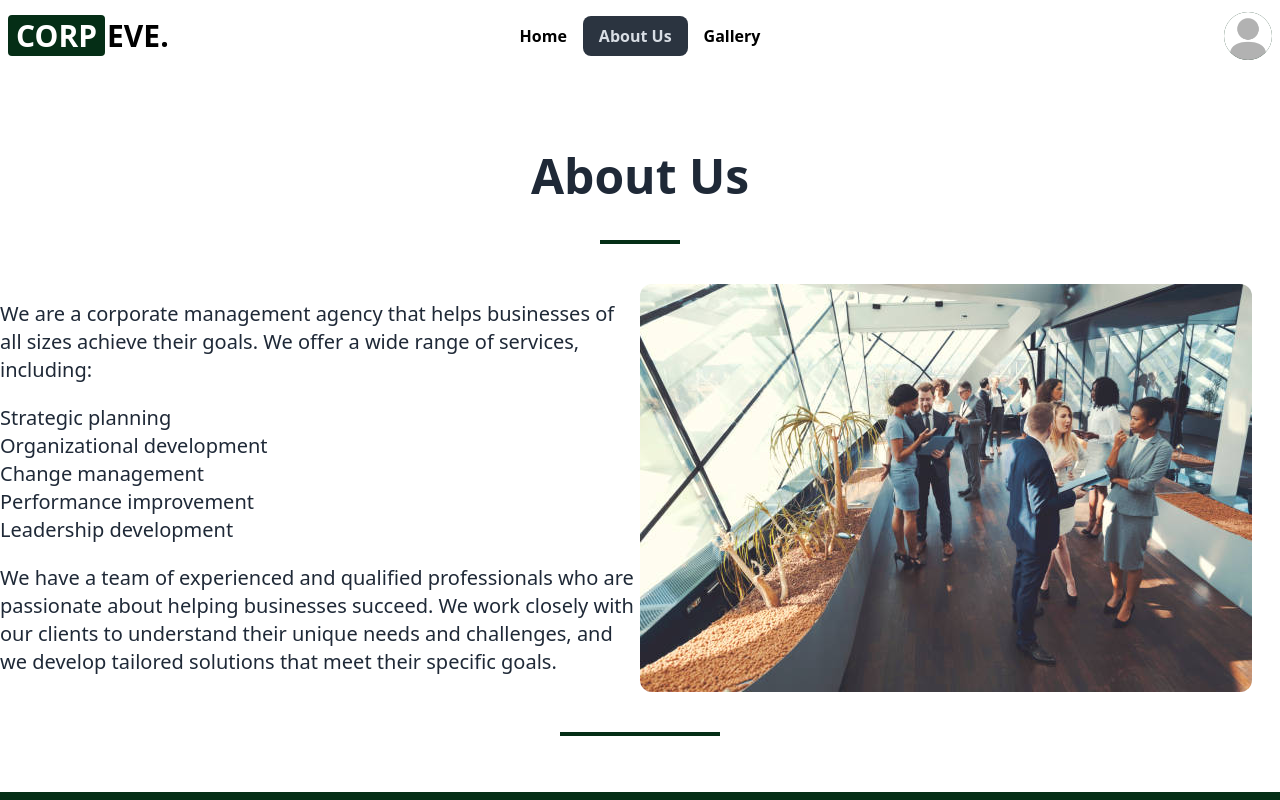
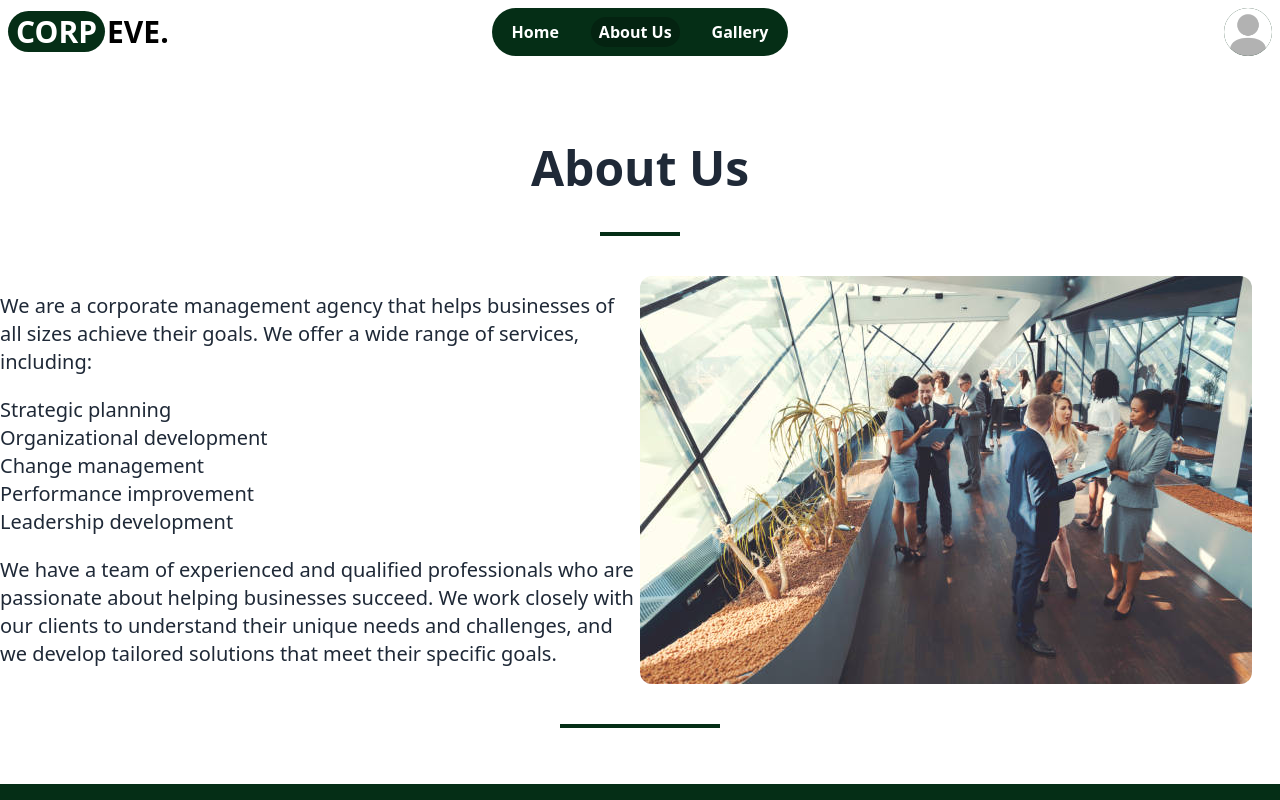
Before and after one commit to bluebird089/event-management, a React (Vite) app: page /aboutus in a window 1280 px wide. Shown: the top 800 px of the page. Built offline with nearby package versions, Linux system fonts and the light colour scheme; no server answers.

Commit message:
added metarial design to nav

```diff
--- a/src/components/shared/Navbar.jsx
+++ b/src/components/shared/Navbar.jsx
@@ -40,9 +40,21 @@ const Navbar = () => {
     }
 
     const navLink = <>
-        <li><NavLink className={location?.pathname === "/" ? 'text-white font-semibold text-base' : 'text-black font-semibold text-base'} to='/'>Home</NavLink></li>
-        <li><NavLink className={location?.pathname === "/" ? 'text-white font-semibold text-base' : 'text-black font-semibold text-base'} to='/aboutus'>About Us</NavLink></li>
-        <li><NavLink className={location?.pathname === "/" ? 'text-white font-semibold text-base' : 'text-black font-semibold text-base'} to='/gallery'>Gallery</NavLink></li>
+        <li>
+            <NavLink className='text-white font-semibold hover:bg-black hover:bg-opacity-25 duration-300 py-1 px-2 rounded-full text-base' to='/'>
+                Home
+            </NavLink>
+        </li>
+        <li>
+            <NavLink className='text-white font-semibold hover:bg-black hover:bg-opacity-25 duration-300 py-1 px-2 rounded-full text-base' to='/aboutus'>
+                About Us
+            </NavLink>
+        </li>
+        <li>
+            <NavLink className='text-white font-semibold hover:bg-black hover:bg-opacity-25 duration-300 py-1 px-2 rounded-full text-base' to='/gallery'>
+                Gallery
+            </NavLink>
+        </li>
     </>
 
     return (
@@ -58,11 +70,11 @@ const Navbar = () => {
                         </ul>
                     </div>
                     <Link to='/' className="text-3xl font-semibold text-white">
-                        <span className="bg-green-950 px-2 mr-[2px] font-semibold rounded">CORP</span><span className={location?.pathname !== '/' && "text-black"}>EVE.</span>
+                        <span className="bg-green-950 px-2 mr-[2px] font-semibold rounded-full">CORP</span><span className={location?.pathname !== '/' && "text-black"}>EVE.</span>
                     </Link>
                 </div>
                 <div className="navbar-center hidden lg:flex">
-                    <ul className="menu menu-horizontal px-1">
+                    <ul className="flex gap-6 bg-green-950 p-3 rounded-full">
                         {navLink}
                     </ul>
                 </div>
@@ -77,20 +89,20 @@ const Navbar = () => {
                                 <img className="rounded-full w-12" src={user?.photoURL ? user.photoURL : `${defaultUser}`} />
                             </div>
                         </label>
-                        <ul tabIndex={0} className="dropdown-content z-[1] bg-black bg-opacity-30 w-40 p-2 rounded-xl mt-2 space-y-2">
+                        <ul tabIndex={0} className="dropdown-content z-[1] bg-black bg-opacity-30 w-40 p-2 rounded-[30px] mt-2 space-y-2">
                             <li>
-                                <Link to='/register' className="btn mr-3 font-bold text-green-950 w-full">Profile</Link>
+                                <Link to='/register' className="btn mr-3 rounded-full font-bold text-green-950 w-full">Profile</Link>
                             </li>
                             <div className="h-[1px] w-full bg-white"></div>
                             {
                                 user ? (
-                                    <button onClick={handleSignOut} to='/login' className="btn bg-green-950 text-white font-semibold border-none w-full">Log Out</button>
+                                    <button onClick={handleSignOut} to='/login' className="btn bg-green-950 text-white font-semibold border-none w-full rounded-full">Log Out</button>
                                 ) : (<>
                                     <li>
-                                        <Link to='/register' className="btn mr-3 font-bold text-green-950 w-full">Register</Link>
+                                        <Link to='/register' className="btn mr-3 font-bold text-green-950 w-full rounded-full">Register</Link>
                                     </li>
                                     <li>
-                                        <Link to='/login' className="btn bg-green-950 text-white font-semibold border-none w-full">Log In</Link>
+                                        <Link to='/login' className="btn bg-green-950 text-white font-semibold border-none w-full rounded-full">Log In</Link>
                                     </li>
                                 </>
                                 )
@@ -100,6 +112,7 @@ const Navbar = () => {
                 </div>
             </div>
             <ToastContainer
+                className='rounded-full'
                 position="top-right"
                 autoClose={3000}
                 hideProgressBar
--- a/src/index.css
+++ b/src/index.css
@@ -1,3 +1,7 @@
 @tailwind base;
 @tailwind components;
 @tailwind utilities;
+
+.active{
+    @apply bg-black bg-opacity-25
+}
```
